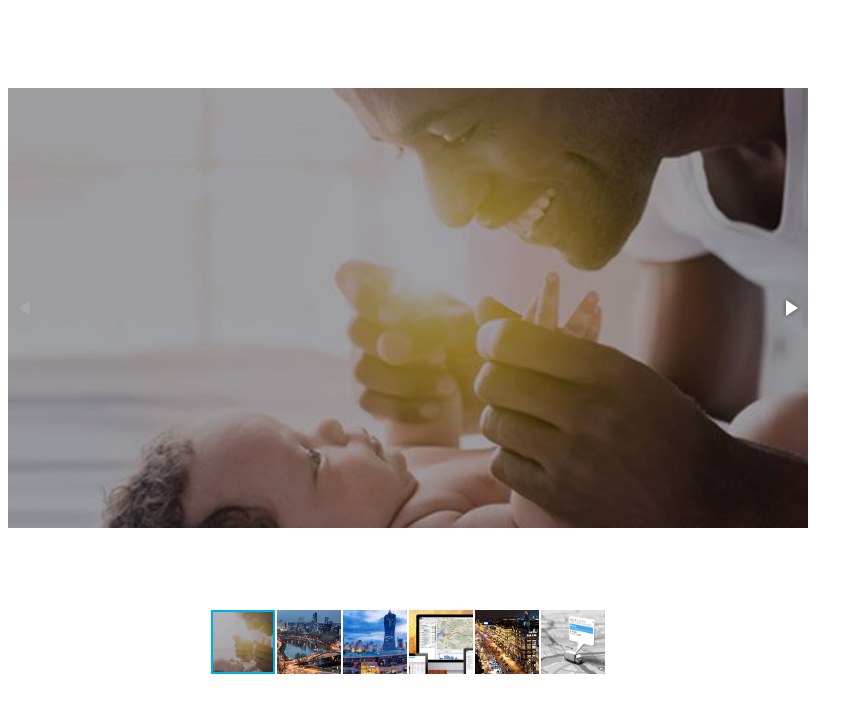
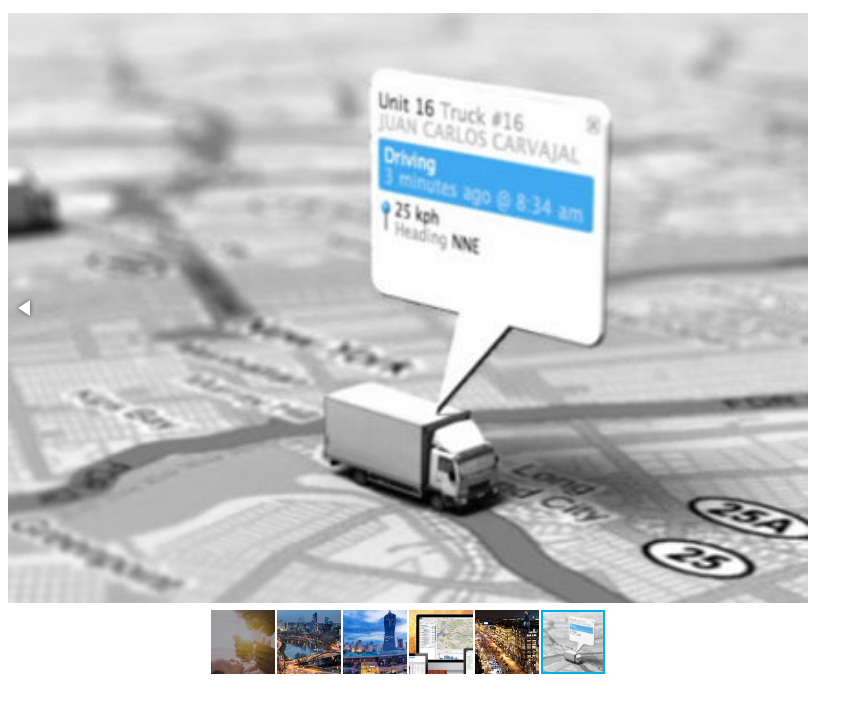
Before and after one commit to vetsinen/pic-gallery, a plain HTML site: page index.html in a window 1280 px wide. Shown: the whole page, without its empty margins (0-863 px from the left). Drawn offline with Linux system fonts and the light colour scheme.

Commit message:
default image can be changed

```diff
--- a/index.html
+++ b/index.html
@@ -14,6 +14,7 @@
 
 <!-- 2. Add images to <div class="fotorama"></div>. -->
 <div class="fotorama"
+     data-startindex="5"
      data-width="800"
      data-height="600"
      data-arrows="true"
```
